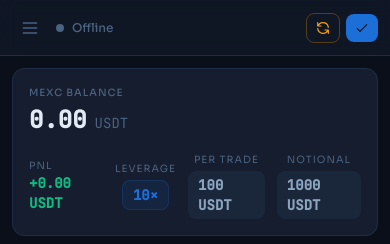
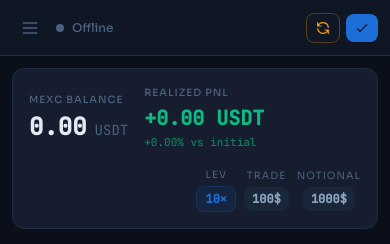
Before and after one commit to ada682/bitest, a Next.js app in the folder frontend/: page / in a window 390 px wide. Shown: the top 244 px of the page. Built offline with nearby package versions, Linux system fonts and the light colour scheme; no server answers.

Commit message:
Update BalanceCard.tsx

```diff
--- a/frontend/components/BalanceCard.tsx
+++ b/frontend/components/BalanceCard.tsx
@@ -61,7 +61,7 @@
           <div className="hidden sm:block h-10 w-px bg-border" />
 
           {/* PnL USDT */}
-          <div className="hidden sm:block">
+          <div>
             <p className="text-[10px] sm:text-[11px] font-medium tracking-widest uppercase text-muted mb-1">
               Realized PnL
             </p>
@@ -87,40 +87,28 @@
         </div>
 
         {/* Right — settings */}
-        <div className="flex items-center gap-3 sm:gap-4">
-          {/* Mobile PnL */}
-          <div className="sm:hidden flex flex-col">
-            <p className="text-[10px] uppercase tracking-widest text-muted">PnL</p>
-            {loading ? (
-              <div className="h-5 w-20 bg-border rounded animate-pulse" />
-            ) : (
-              <span className={clsx("text-sm font-semibold font-mono", isProfit ? "text-success" : "text-danger")}>
-                {isProfit ? "+" : ""}{pnlUsdt.toFixed(2)} USDT
-              </span>
-            )}
-          </div>
-
+        <div className="flex items-center gap-2 sm:gap-4 flex-wrap justify-end">
           {/* Leverage badge */}
           <div className="flex flex-col items-center">
-            <p className="text-[10px] uppercase tracking-widest text-muted mb-1">Leverage</p>
-            <span className="px-2.5 py-1 rounded-lg bg-accent/10 border border-accent/20 text-accent text-sm font-mono font-semibold">
+            <p className="text-[10px] uppercase tracking-widest text-muted mb-1">Lev</p>
+            <span className="px-2 py-1 rounded-lg bg-accent/10 border border-accent/20 text-accent text-xs font-mono font-semibold">
               {leverage}×
             </span>
           </div>
 
           {/* Entry size */}
           <div className="flex flex-col items-center">
-            <p className="text-[10px] uppercase tracking-widest text-muted mb-1">Per Trade</p>
-            <span className="px-2.5 py-1 rounded-lg bg-border/60 text-subtle text-sm font-mono font-semibold">
-              {entryUsdt} USDT
+            <p className="text-[10px] uppercase tracking-widest text-muted mb-1">Trade</p>
+            <span className="px-2 py-1 rounded-lg bg-border/60 text-subtle text-xs font-mono font-semibold">
+              {entryUsdt}$
             </span>
           </div>
 
           {/* Notional */}
           <div className="flex flex-col items-center">
             <p className="text-[10px] uppercase tracking-widest text-muted mb-1">Notional</p>
-            <span className="px-2.5 py-1 rounded-lg bg-border/60 text-subtle text-sm font-mono font-semibold">
-              {(entryUsdt * leverage).toFixed(0)} USDT
+            <span className="px-2 py-1 rounded-lg bg-border/60 text-subtle text-xs font-mono font-semibold">
+              {(entryUsdt * leverage).toFixed(0)}$
             </span>
           </div>
         </div>
```
